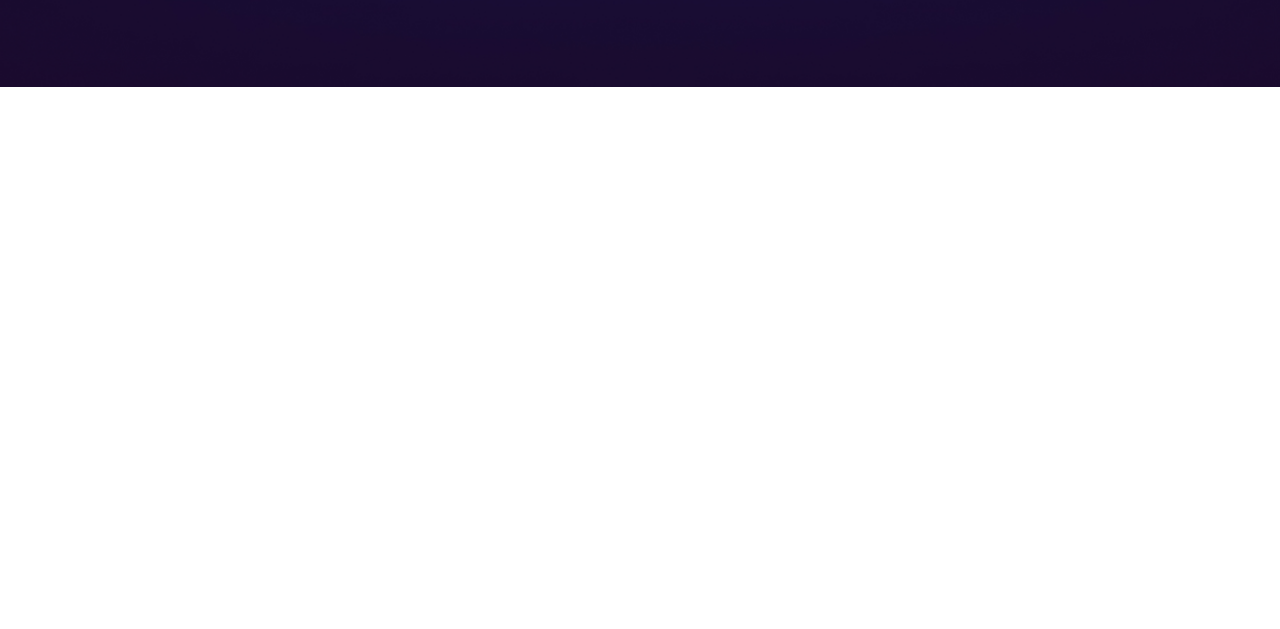
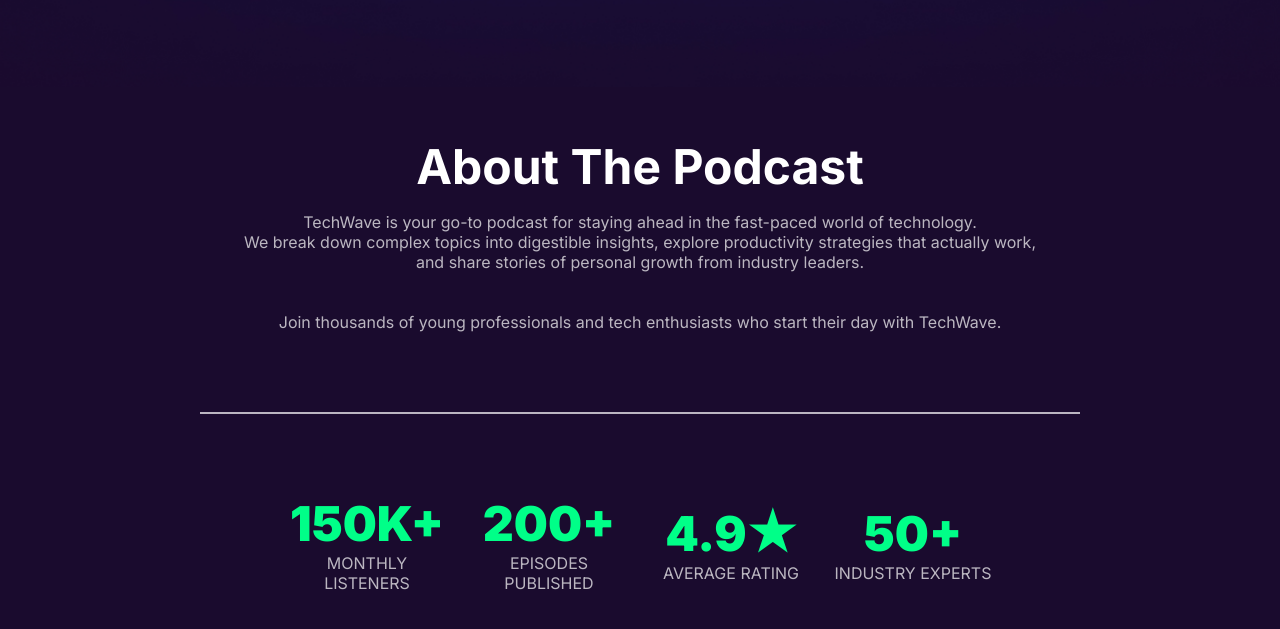
Before and after one commit to saikot05/Assignment_02, a plain HTML site: page index.html in a window 1280 px wide. Shown: the part 763-1392 px from the top of the page. Before the commit the page ends 850 px from the top, so only its background shows below. Drawn offline with Linux system fonts and the light colour scheme.

Commit message:
design the about section and make responsive for mobile

```diff
--- a/index.html
+++ b/index.html
@@ -58,7 +58,33 @@
         </section>
     </header>
     <main>
-
+        <div class="about">
+            <div class="about-content">
+                <h2>About the Podcast</h2>
+                <p>TechWave is your go-to podcast for staying ahead in the fast-paced world of technology.<br> We break down complex topics into digestible insights, explore productivity strategies that actually work,<br> and share stories of personal growth
+                    from industry leaders.
+                    <br><br> <br>Join thousands of young professionals and tech enthusiasts who start their day with TechWave.</p>
+                <hr>
+            </div>
+            <div class="about-review">
+                <div class="status">
+                    <h2>150K+</h2>
+                    <p>MONTHLY LISTENERS</p>
+                </div>
+                <div class="status">
+                    <h2>200+</h2>
+                    <p>Episodes Published</p>
+                </div>
+                <div class="status">
+                    <h2>4.9★</h2>
+                    <p>Average Rating</p>
+                </div>
+                <div class="status">
+                    <h2>50+</h2>
+                    <p>Industry Experts</p>
+                </div>
+            </div>
+        </div>
     </main>
     <footer>
 
--- a/styles/assignment.css
+++ b/styles/assignment.css
@@ -142,6 +142,69 @@
                 background: transparent;
                 color: #00FF88;
             }
+            /* About section */
+
+            .about {
+                background-color: #1A0B2E;
+                margin: 0 auto;
+                padding: 50px 200px;
+            }
+
+            .about-content {
+                text-align: center;
+                color: #FFFFFF;
+            }
+
+            .about-content h2 {
+                font-size: 3rem;
+                font-weight: 700;
+                margin-bottom: 1rem;
+                text-align: center;
+                text-transform: capitalize;
+            }
+
+            .about-content p {
+                font-size: 1rem;
+                font-weight: 400;
+                text-align: center;
+                opacity: 0.7;
+                margin-bottom: 80px;
+            }
+
+            .about-content hr {
+                border: 1px solid #FFFFFF;
+                opacity: 0.7;
+                margin-bottom: 80px;
+            }
+
+            .about-review {
+                max-width: 80%;
+                display: grid;
+                grid-template-columns: repeat(4, 1fr);
+                gap: 1.5rem;
+                align-items: center;
+                margin: 0 auto;
+                justify-content: center;
+                margin-bottom: 7.5rem;
+            }
+
+            .status {
+                text-align: center;
+            }
+
+            .status h2 {
+                font-size: 3rem;
+                font-weight: 900;
+                color: #00FF88;
+            }
+
+            .status p {
+                font-size: 1rem;
+                font-weight: 400;
+                color: #FFFFFF;
+                opacity: 0.7;
+                text-transform: uppercase;
+            }
             /* responsive section */
 
             @media screen and (max-width:576px) {
@@ -160,6 +223,9 @@
                 .hamburger {
                     display: block;
                 }
+                .banner {
+                    justify-content: center;
+                }
                 .microphone {
                     width: 16rem;
                     height: 16rem;
@@ -176,14 +242,19 @@
                     margin-bottom: 1.2rem;
                 }
                 .btn-group {
-                    display: flex;
                     justify-content: center;
-                    gap: 0.5rem;
                 }
                 btn,
                 btn2 {
-                    width: 50%;
                     font-size: 0.7rem;
-                    padding: 0.6rem 0.7rem;
+                }
+                .about-content {
+                    padding: 0;
+                    text-align: center;
+                }
+                .about-review {
+                    display: grid;
+                    grid-template-columns: repeat(2, 1fr);
+                    text-align: center;
                 }
             }
```
